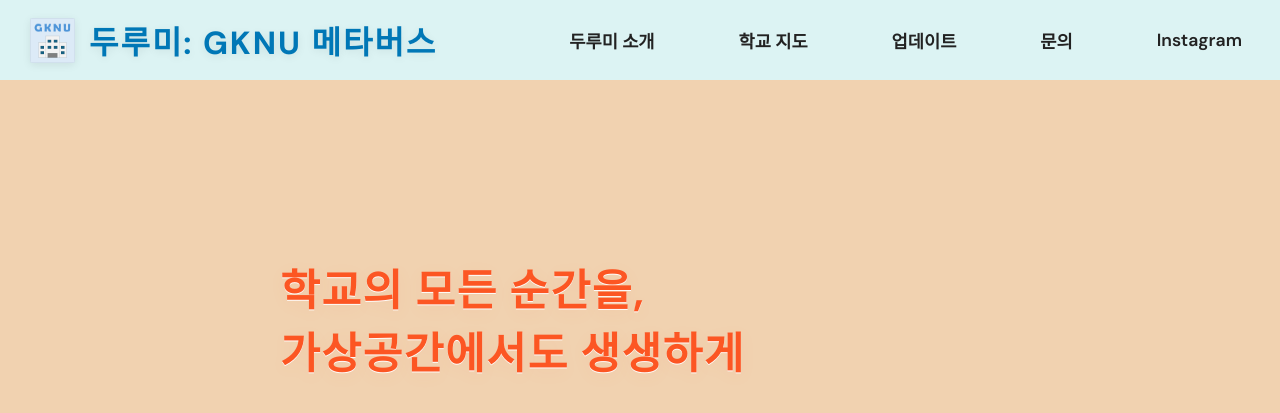
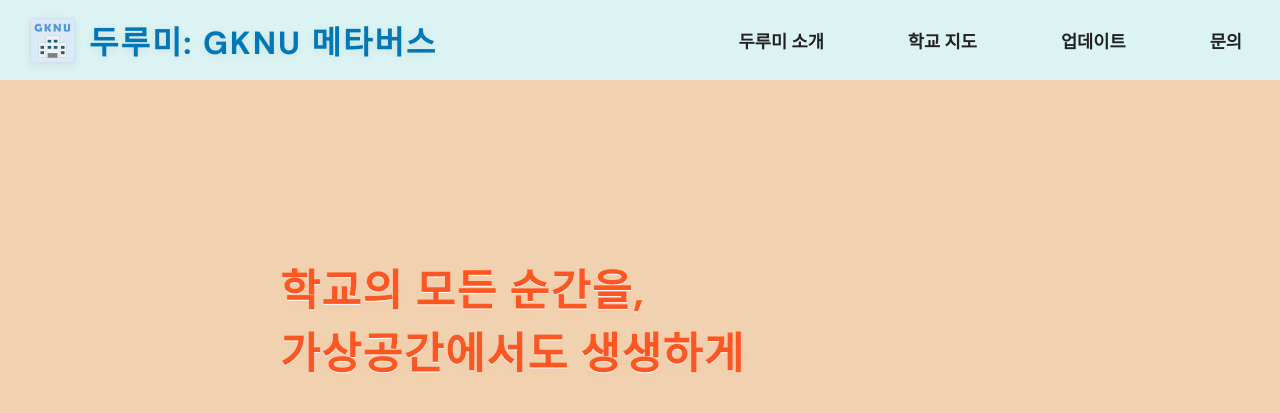
Before and after one commit to durumi-contact/durumi-contact.github.io, a Jekyll site: the page built from index.html, in a window 1280 px wide and 900 px high. Shown: the top 413 px of the window. Built offline with Jekyll 4.4.1, drawn with Linux system fonts in a browser that asks for light colours.

Commit message:
fix path

```diff
--- a/_includes/header.html
+++ b/_includes/header.html
@@ -15,7 +15,6 @@
                  title="두루미 앱 관련 문의 메일 보내기">
                 문의</a>
             </li>
-            <li><a href="https://www.instagram.com/durumi.school.metaverse/" target="_blank">Instagram</a></li>
         </ul>
     </div>
 </div>
```
